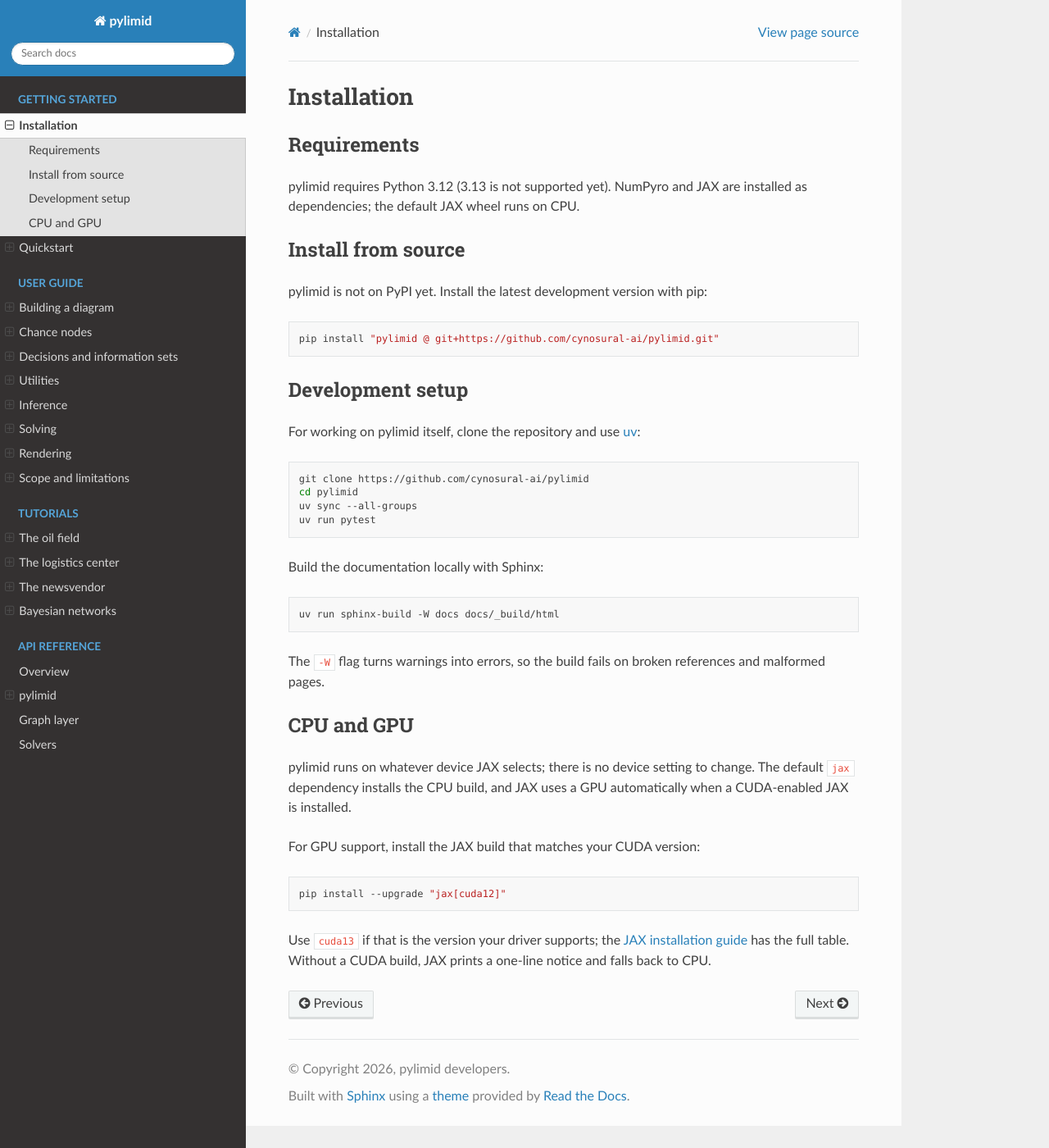
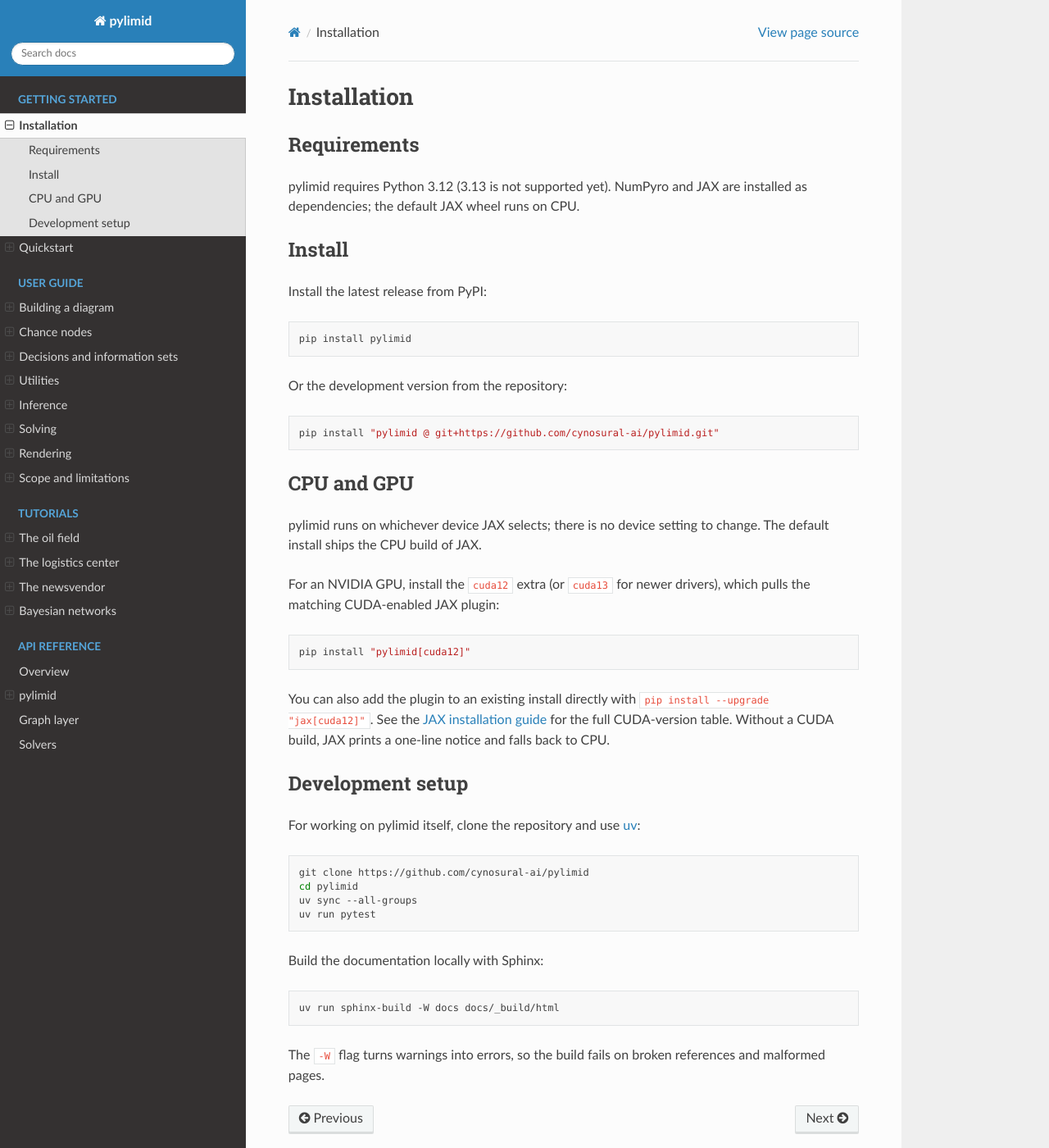
Before and after one commit to cynosural-ai/pylimid, a Sphinx documentation site: the page built from docs/getting_started/installation.md, in a window 1280 px wide and 1400 px high. Shown: the whole window at 82% size. Built offline with Sphinx 7.4.7 and the Read the Docs theme 3.1.0, drawn with Linux system fonts in a browser that asks for light colours.

Commit message:
build: add GPU extras and document GPU support (#49)
* build: add GPU extras for CUDA-enabled JAX

cuda12, cuda13 and a gpu alias that each pull the matching JAX CUDA plugin, since the default jax/jaxlib wheels are CPU-only.

* docs: document CPU default and the GPU extras

````diff
--- a/docs/getting_started/installation.md
+++ b/docs/getting_started/installation.md
@@ -4,13 +4,31 @@
 
 pylimid requires Python 3.12 (3.13 is not supported yet). NumPyro and JAX are installed as dependencies; the default JAX wheel runs on CPU.
 
-## Install from source
+## Install
 
-pylimid is not on PyPI yet. Install the latest development version with pip:
+Install the latest release from PyPI:
+
+```bash
+pip install pylimid
+```
+
+Or the development version from the repository:
 
 ```bash
 pip install "pylimid @ git+https://github.com/cynosural-ai/pylimid.git"
 ```
+
+## CPU and GPU
+
+pylimid runs on whichever device JAX selects; there is no device setting to change. The default install ships the CPU build of JAX.
+
+For an NVIDIA GPU, install the `cuda12` extra (or `cuda13` for newer drivers), which pulls the matching CUDA-enabled JAX plugin:
+
+```bash
+pip install "pylimid[cuda12]"
+```
+
+You can also add the plugin to an existing install directly with `pip install --upgrade "jax[cuda12]"`. See the [JAX installation guide](https://docs.jax.dev/en/latest/installation.html) for the full CUDA-version table. Without a CUDA build, JAX prints a one-line notice and falls back to CPU.
 
 ## Development setup
 
@@ -30,15 +48,3 @@
 ```
 
 The `-W` flag turns warnings into errors, so the build fails on broken references and malformed pages.
-
-## CPU and GPU
-
-pylimid runs on whatever device JAX selects; there is no device setting to change. The default `jax` dependency installs the CPU build, and JAX uses a GPU automatically when a CUDA-enabled JAX is installed.
-
-For GPU support, install the JAX build that matches your CUDA version:
-
-```bash
-pip install --upgrade "jax[cuda12]"
-```
-
-Use `cuda13` if that is the version your driver supports; the [JAX installation guide](https://docs.jax.dev/en/latest/installation.html) has the full table. Without a CUDA build, JAX prints a one-line notice and falls back to CPU.
````
Also changed, not shown: README.md (+9 -2 lines), pyproject.toml (+7 -0 lines), 1 other file.
